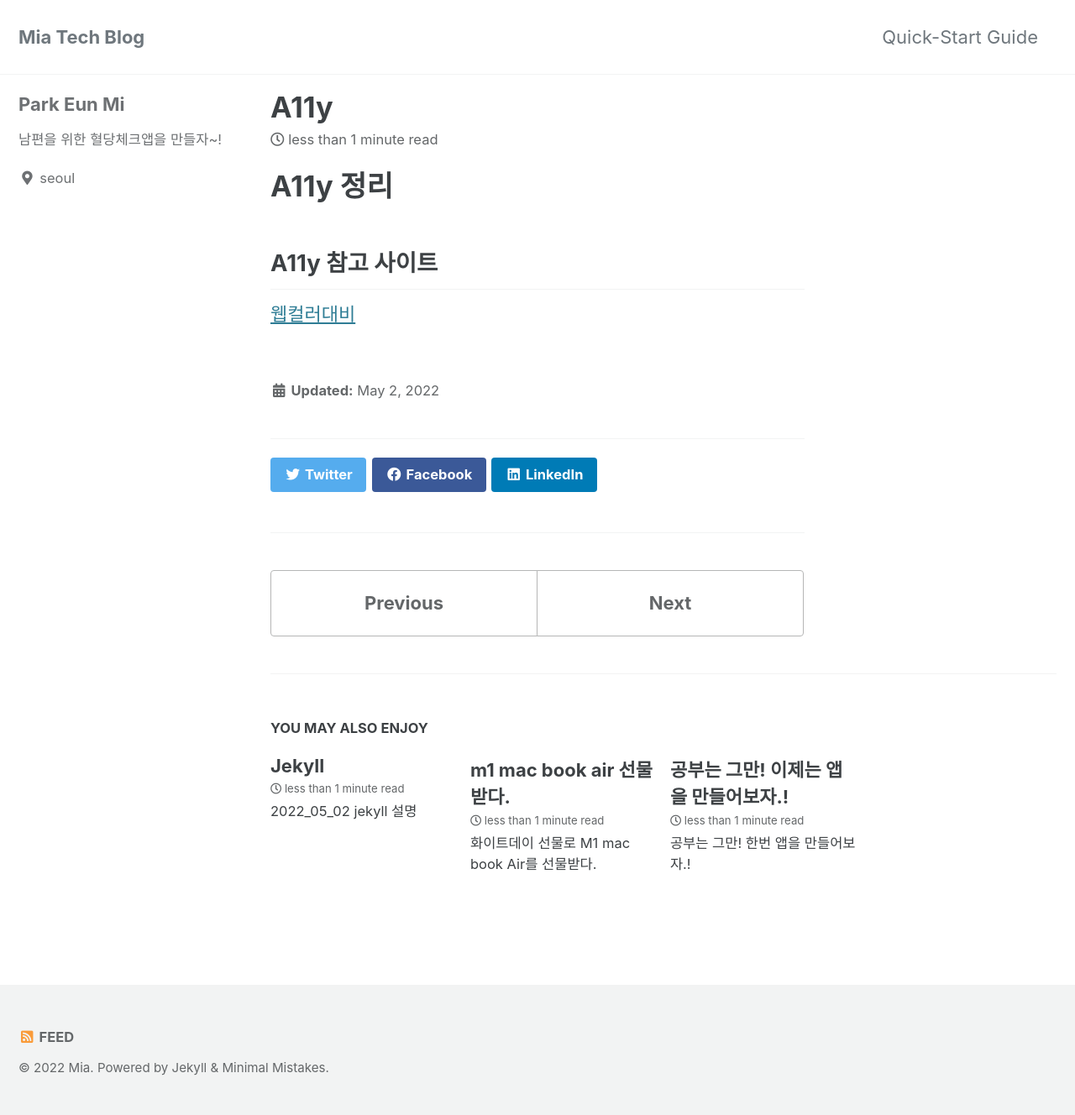
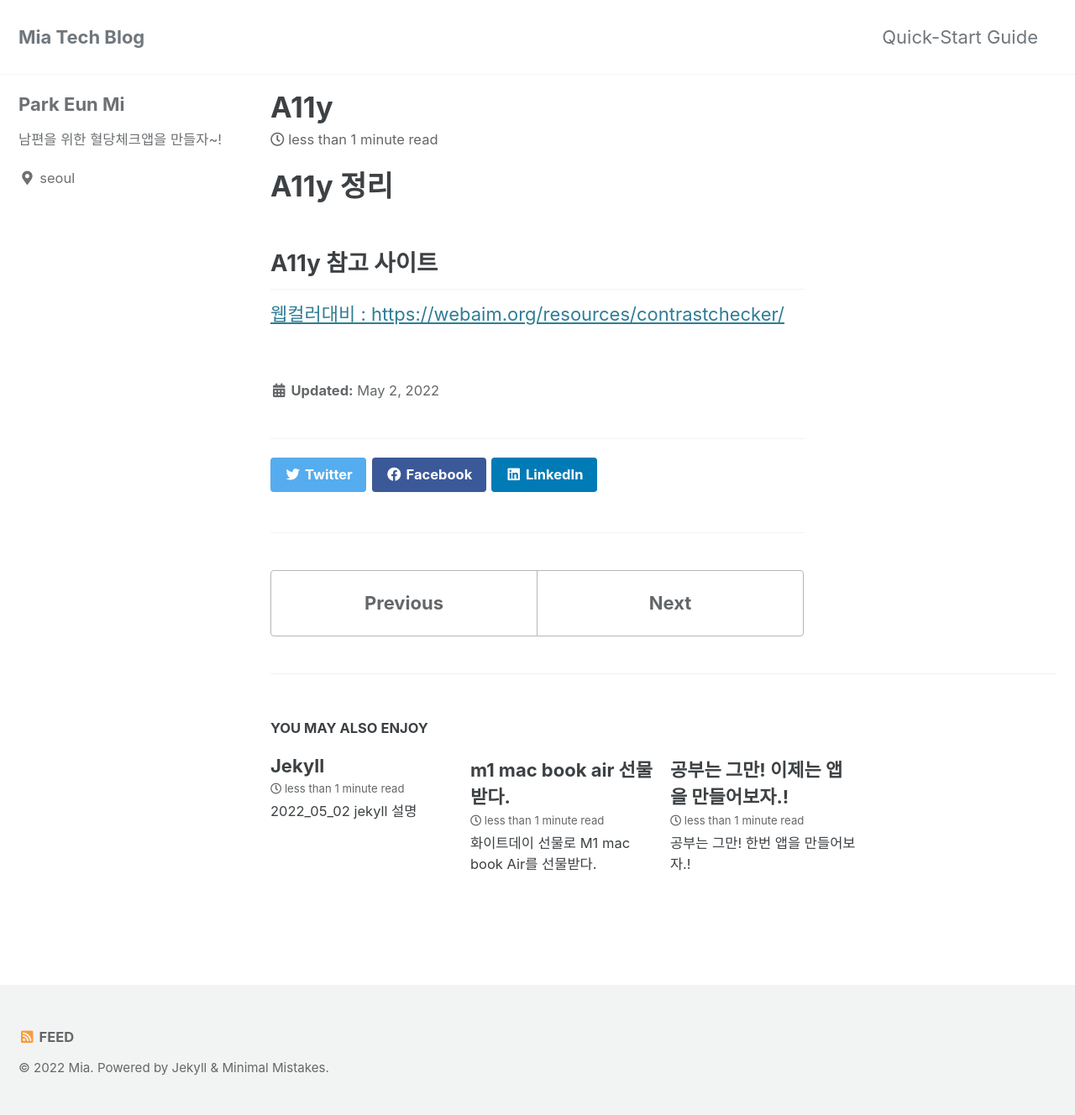
Before and after one commit to eunmipark-1/mia_blog, a Jekyll site: the page built from _posts/2022-05-02-A11y.md, in a window 1280 px wide. Shown: the whole page at 84% size. Built offline with Jekyll 4.4.1, drawn with Linux system fonts in a browser that asks for light colours; cached includes are drawn as plain includes; part of the change alters nothing that is shown.

Commit message:
Update 2022-05-02-A11y.md

```diff
--- a/_posts/2022-05-02-A11y.md
+++ b/_posts/2022-05-02-A11y.md
@@ -2,4 +2,4 @@
 
 ## A11y 참고 사이트 ##
 
-[웹컬러대비](https://webaim.org/resources/contrastchecker/)
+[웹컬러대비 : https://webaim.org/resources/contrastchecker/](https://webaim.org/resources/contrastchecker/)
```
